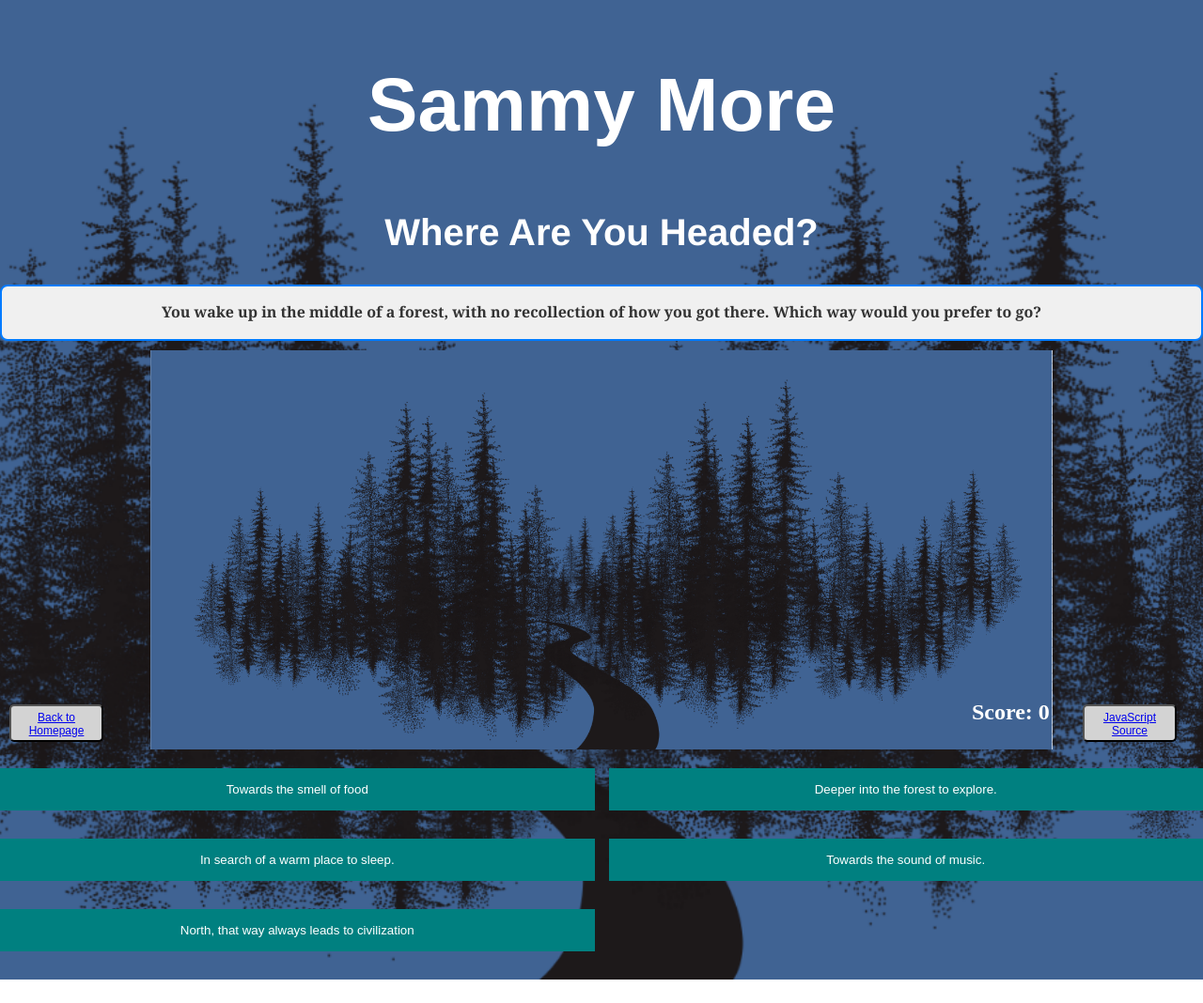
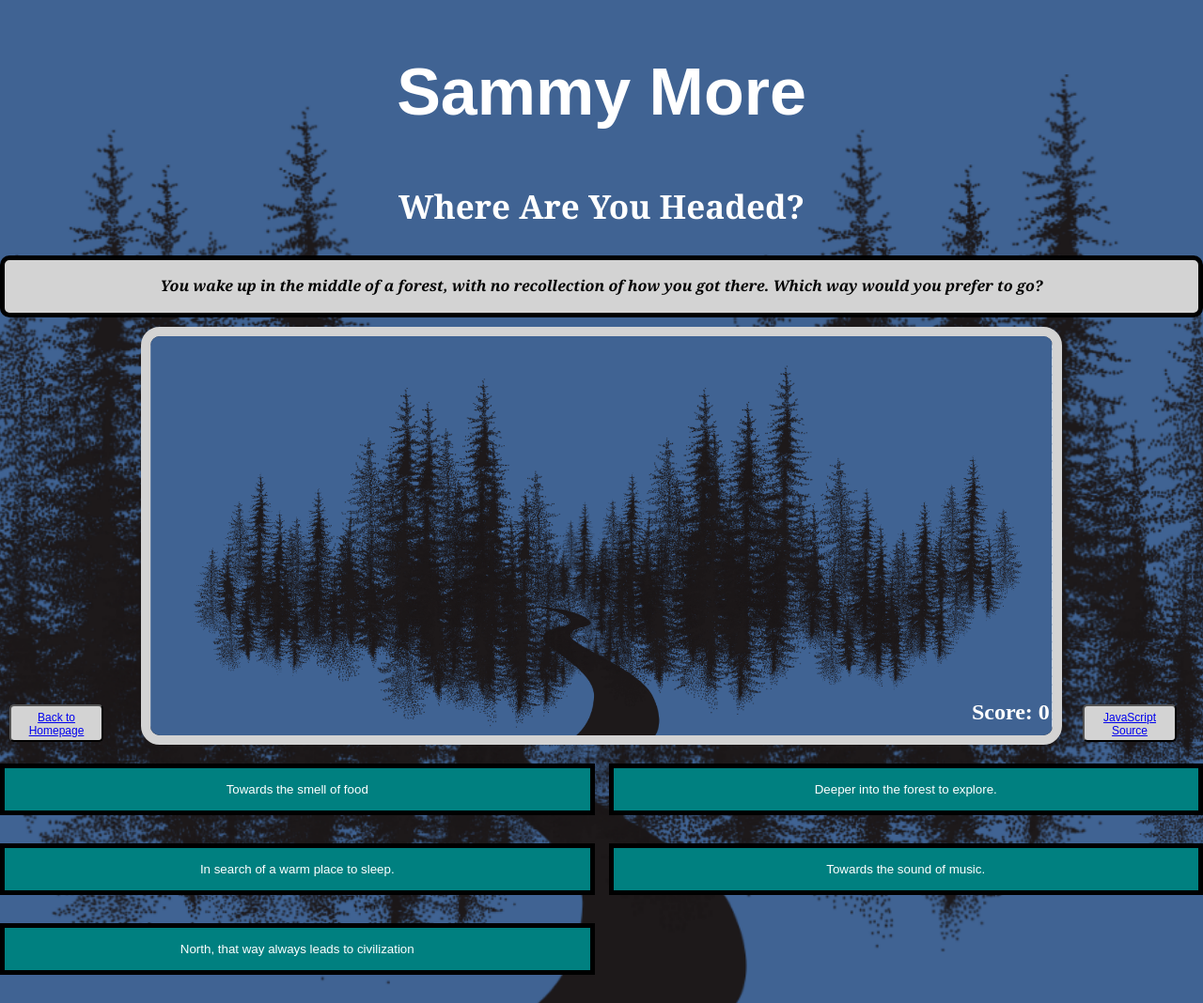
Before and after one commit to Penetha/project_art101, a plain HTML site: page project_inter/index3.html in a window 1280 px wide. Shown: the whole page at 94% size. Before the commit the page ends 1043 px from the top, so only its background shows below. Drawn offline with nearby package versions, Linux system fonts and the light colour scheme; a web font is replaced by a local one.

Commit message:
more add ons and display changes

```diff
--- a/project_inter/css/project3.css
+++ b/project_inter/css/project3.css
@@ -5,10 +5,10 @@ body{
 
 h1{
     justify-content: center;
-    font-size: 40px;
+    font-size: 35px;
     color: white;
     text-align: center;
-    font-family:'Franklin Gothic Medium', 'Arial Narrow', Arial, sans-serif;
+    font-family: Georgia, 'Times New Roman', Times, serif
 }
 
 .home-button{
@@ -49,18 +49,6 @@ h1{
     height: 40px;
 }
 
-.description-container {
-    padding: 20px;
-    background-color: #f0f0f0; /* Light background for the description */
-    border: 2px solid #007BFF; /* Blue border around the description */
-    border-radius: 8px; /* Rounded corners for the container */
-    margin-bottom: 20px; /* Space after each description */
-    font-family: Georgia, 'Times New Roman', Times, serif;
-    font-size: 16px;
-    color: #333;
-    line-height: 1.6;
-}
-
 .final-image {
     max-width: 100%;
     height: auto;
@@ -69,14 +57,15 @@ h1{
 
 .room-description {
     padding: 15px;
-    background-color: #f0f0f0; /* Light background */
-    border: 2px solid #007BFF; /* Blue border */
-    border-radius: 8px; /* Rounded corners */
-    margin-bottom: 10px; /* Space below the description */
+    background-color: lightgray;
+    border: 5px solid black;
+    border-radius: 10px;
+    margin-bottom: 10px;
     font-family: Georgia, 'Times New Roman', Times, serif;
     font-size: 16px;
-    color: #333;
+    color: black;
     line-height: 1.6;
+    font-style: italic;
 }
 .js-button{
     position: fixed;
--- a/project_inter/index3.html
+++ b/project_inter/index3.html
@@ -46,7 +46,7 @@
 
   <main id="intro">
     <section>
-        <h2 style="font-family: Doto, sans-serif; text-align: center; font-size: 80px; color:white;">Sammy More</h2>
+        <h2 style="font-family: Doto,sans-serif; text-align: center; font-size: 70px; color:white;">Sammy More</h2>
         <div class="major section">
             <div class="container">
                 <!-- Main output area for the game -->
--- a/project_inter/js/page3.js
+++ b/project_inter/js/page3.js
@@ -46,7 +46,7 @@ const rooms = {
         ]
     },
     quest4: {
-        name: "Ignoring the Fish",
+        name: "Cabin in the Middle of the Woods",
         description: "Ignoring the voice of the fish, you continue your journey. Soon enough you come across a cabin in the woods. What do you do?",
         image: "./img/cabin.png",
         exitOptions: [
@@ -84,7 +84,7 @@ const rooms = {
     quest7: {
         name: "Next Morning",
         description: "The next morning you go out in search of the library, with the bear trailing behind to make sure you make it there safely. To pass time throughout the long journey, you:",
-        image: "./img/library.png",
+        image: "./img/bear.png",
         exitOptions: [
             { key: "quest8", text: "Ask more questions about the library and book you seek", value: 20 },
             { key: "quest8", text: "Hum songs, soon the bear starts to hum along too", value: 5 },
@@ -106,15 +106,27 @@ const rooms = {
         ]
     },
     quest9: {
-        name: "Continue Your Adventure, Brave One",
+        name: "Continue With Your Adventure, Brave One",
         description: "As you carefully walk through the rest of the forest, you finally come face to face with a looming library. Beautiful, yet ominous. Before you enter, you must answer the following question: “Why do you deserve to enter?",
+        image: "./img/library.png",
+        exitOptions: [
+            { key: "quest10", text: "I seek knowledge, and I’ve been told you hold all the knowledge I need. Let me enter, and I will change the world.", value: 20 },
+            { key: "quest10", text: "I just want to go home", value: 5 },
+            { key: "quest10", text: "Because I have survived this far.", value: 10},
+            { key: "quest10", text: "I want to know if the legends of the library are true.", value: 15},
+            { key: "quest10", text: "I don’t, but the bear does.", value: 1}
+        ]
+    },
+    quest10: {
+        name: "Inside the Mysterious Library",
+        description: "As you make your way to the library, the doors begin to open, you and the bear slowly walk in. You immediately see the book you seek, sitting at a podium at the center of the room. As you approach, the world around you begins to fade away. Suddenly you hear a voice say in a calm and soft voice, say: ",
         image: "./img/book.png",
         exitOptions: [
-            { key: "quest10", text: "Break my arm, it’s painful but not a necessity in order to get home", value: 20 },
-            { key: "quest10", text: "Fall face flat, I hear the bear laugh behind me", value: 5 },
-            { key: "quest10", text: "Catch myself! You’ll never catch me slipping", value: 10},
-            { key: "quest10", text: "Hit my head, the worst case scenario is a concussion", value: 15},
-            { key: "quest10", text: "The bear catches me, saving me once again", value: 1}
+            { key: "end", text: "Knowlege without action is a riddle without a solution.", value: 15 },
+            { key: "end", text: "Laughter trapped in solitude echoes the loudest in the soul.", value: 5 },
+            { key: "end", text: "To glimpse the future is to surrender the freedom of tomorrow." , value: 10 },
+            { key: "end", text: "A better world needs those willing to plant seeds for trees they'll never sit under.", value: 1 },
+            { key: "end", text: "To see the threads of others' hearts but not your own is the lonelist wisdom.", value: 20 },
         ]
     },
 };
@@ -192,6 +204,10 @@ function displayCurrentRoom(room) {
          img.style.margin = '0 auto'; // Center the image horizontally
          img.style.maxWidth = '75%'; // Ensure the image is responsive
 
+         // Adding a border to the images
+         img.style.border = '10px solid lightgrey';
+         img.style.borderRadius = '20px';
+
          // Append the image to the output container
          output.appendChild(img);
     }
@@ -203,8 +219,8 @@ function styleButton(button) {
     button.style.padding = '15px';        // Adjust padding for button size
     button.style.backgroundColor = 'teal'; // Button background color
     button.style.color = 'white';           // Button text color
-    button.style.border = 'none';          // Remove button border
-    button.style.cursor = 'pointer';      // Cursor change on hover
+    button.style.border = '5px solid black';  // Adding a button border
+    button.style.cursor = 'pointer';
 }
 
 // Function to display the available exits
@@ -240,7 +256,6 @@ function displayCurrentExits(room) {
         console.error('Error: No exit options or output element found.');
     }
 }
-
 
 // Function to handle room selection, update score, and keep track of choices
 function selectRoom(nextRoom, selectedText, value) {
@@ -292,11 +307,11 @@ function displayFinalScore() {
 
         // Map values to descriptions and images
         const descriptions = {
-            1: "You are affiliated with Oaks/RCC College! Guided by love and care for others and the Earth, hold the campus on their backs. They provide support through laughter and love, offering love and support to those seeking company. Affiliates are prepared to build and care for their communities.",
-            5: "You are affiliated with Porter/Kresge College! Despite living in UCSC's westside, create stories, art, and ideas that could shape the world. Their strengths come from imagination and ambition, often presenting bizarre ideas with great results. They believe their dreams can be realized in reality.",
-            10: "You are affiliated with Cowell/Stevenson College! Social, natural leaders, and active members of UCSC's sports, fraternities, and organizations. Despite criticism for their bossy and controlling nature, they excel in planning and facilitating well.",
-            15: "You are affiliated with 9/JRL College! Are dedicated to peace, justice, and promoting harmony here at UCSC. They advocate for their beliefs in their communities and globally, often avoiding confrontation. Their love and empathy guide them through university, ensuring a balanced and balanced environment.",
-            20: "You are affiliated with Crown/Merrill College! Appreciate quiet life and are often the brainiest. They are problem solvers and adaptable, but struggle with heart problems. Embracing this college requires independence and practicing independence.",
+            1: "You suddenly wake up in Oakes/RCC Collge. This college is represented by people who are guided by love and care for others and the Earth, hold the campus on their backs. They provide support through laughter and love, offering love and support to those seeking company. Affiliates are prepared to build and care for their communities.",
+            5: "You suddenly wake up in Porter/Kresge College. This college is represented by people who create stories, art, and ideas that could shape the world. Their strengths come from imagination and ambition, often presenting bizarre ideas with great results. They believe their dreams can be realized in reality.",
+            10: "You suddenly wake up in Cowell/Stevenson College. This college is represented by people who are social, natural leaders, and active members of UCSC's sports, fraternities, and organizations. Despite criticism for their bossy and controlling nature, they excel in planning and facilitating well.",
+            15: "You suddenly wake up in 9/JRL College. This college is represented by people who are dedicated to peace, justice, and promoting harmony here at UCSC. They advocate for their beliefs in their communities and globally, often avoiding confrontation. Their love and empathy guide them through university, ensuring a balanced and balanced environment.",
+            20: "You suddenly wake up in Crown/Merrill College. This college is represented by people who appreciate quiet life and are often the brainiest. They are problem solvers and adaptable, but struggle with heart problems. Embracing this college requires independence and practicing independence.",
         };
 
         const images = {
@@ -320,9 +335,20 @@ function displayFinalScore() {
     } else {
         output.innerHTML += `<p>No specific affiliation could be determined based on your choices.</p>`;
     }
-    }
+
+       // Add credits at the bottom
+       const creditsContainer = document.createElement('div');
+       creditsContainer.classList.add('credits-container');
+       creditsContainer.innerHTML = `
+           <p>CREDITS:</p>
+           <p>Art Design by John Conrad <p>
+           <p>Story by Dani Dayao <p>
+           <p>Project Leader - Madison De La Merce <p>
+           <p>Technical Team - Kimberly Estrada, Deigo Garcia, Pennetha Jayakumar <p>
+       `;
+       output.appendChild(creditsContainer);
+   }
 }
-
 
 // Function to update the score display
 function updateScoreDisplay() {
```
